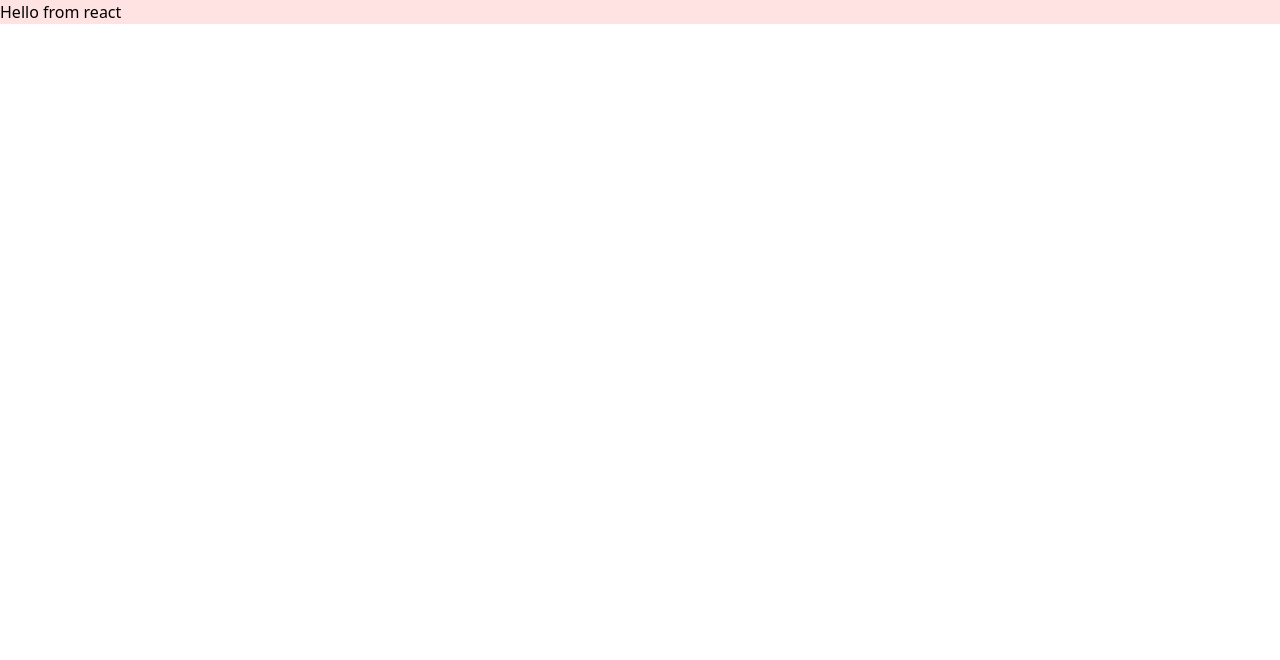
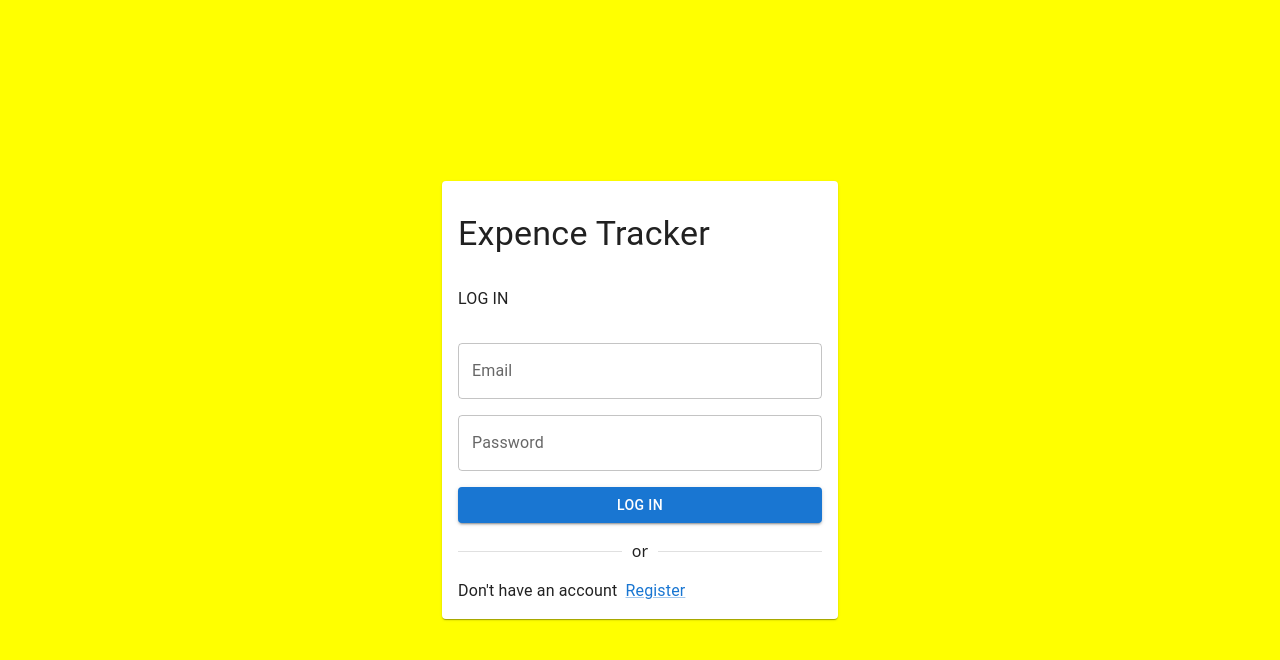
Before and after one commit to xaosmaker/expenseTracker, a React (Vite) app in the folder client/: page /login in a window 1280 px wide. Shown: the top 660 px of the page. Built offline with nearby package versions, Linux system fonts and the light colour scheme.

Commit message:
add router and continue with make the login reg form

```diff
--- a/client/package.json
+++ b/client/package.json
@@ -13,6 +13,7 @@
     "@emotion/react": "^11.14.0",
     "@emotion/styled": "^11.14.1",
     "@fontsource/roboto": "^5.2.6",
+    "@hookform/resolvers": "^5.1.1",
     "@mui/icons-material": "^7.2.0",
     "@mui/material": "^7.2.0",
     "@tailwindcss/vite": "^4.1.11",
--- a/client/src/App.tsx
+++ b/client/src/App.tsx
@@ -1,6 +1,10 @@
+import { RouterProvider } from "react-router-dom"
+import { router } from "./router/baseRoutes"
+
 function App() {
 
-  return <div className="bg-red-100">Hello from react</div>
+  return <RouterProvider router={router} />
+
 
 }
 
--- /dev/null
+++ b/client/src/components/LoginReg.tsx
@@ -0,0 +1,72 @@
+import Container from "@mui/material/Container"
+import Paper from "@mui/material/Paper"
+import Typography from "@mui/material/Typography"
+import Box from "@mui/material/Box"
+import TextField from "@mui/material/TextField"
+import Stack from "@mui/material/Stack"
+import Button from "@mui/material/Button"
+import Divider from "@mui/material/Divider"
+import { NavLink, useLocation } from "react-router-dom"
+import Link from "@mui/material/Link"
+import { z } from "zod/v4"
+import { useForm, type SubmitHandler } from "react-hook-form"
+import { zodResolver } from "@hookform/resolvers/zod"
+
+
+
+const regSchema = z.object({
+  email: z.email(),
+  password: z.string().min(8)
+})
+type Register = z.infer<typeof regSchema>
+
+export default function LoginReg() {
+
+  const onSubmit: SubmitHandler<Register> = (data) => {
+    console.log(data);
+
+  }
+
+  const { register, handleSubmit } = useForm<Register>({
+    resolver: zodResolver(regSchema)
+  })
+
+  const { pathname } = useLocation()
+  const isRegister = pathname === "/register"
+
+
+
+  return (
+    <Box sx={{ minHeight: "100vh", backgroundColor: "yellow", justifyContent: "center", alignContent: "center" }}>
+
+      <Container maxWidth="xs">
+        <Paper component={'form'} onSubmit={handleSubmit(onSubmit)} sx={{ p: 2 }}>
+          <Typography variant="h4" sx={{ my: 2 }}>Expence Tracker</Typography>
+          <Typography sx={{ my: 4, textTransform: "uppercase" }}>{isRegister ? "Register" : "Log in"}</Typography>
+
+          <Stack direction="column" gap={"1rem"}>
+
+            <TextField {...register("email")} variant="outlined" label="Email" type="email" name="email" />
+            <TextField {...register("password")} variant="outlined" label="Password" type="password" name="password" />
+
+            {isRegister && <TextField variant="outlined" label="Confirm Password" type="password" name="confirmPassword" />}
+
+            <Button type="submit" variant="contained">{isRegister ? "Register" : "Log in"}</Button>
+            <Divider>or</Divider>
+            <Typography >
+              {isRegister ? <>
+                Already have an account &nbsp;
+                < Link component={NavLink} to={"/login"}>Log in</Link>
+              </>
+                : <>
+                  Don't have an account &nbsp;
+                  <Link component={NavLink} to={"/register"}>Register</Link>
+                </>
+              }
+            </Typography>
+          </Stack>
+        </Paper>
+      </Container>
+    </Box >
+  )
+}
--- /dev/null
+++ b/client/src/router/baseRoutes.ts
@@ -0,0 +1,8 @@
+import { createBrowserRouter } from "react-router-dom"
+import LoginReg from "../components/LoginReg"
+
+
+export const router = createBrowserRouter([
+  { path: "/login", Component: LoginReg },
+  { path: "/register", Component: LoginReg }
+])
```
Also changed, not shown: 1 other file (tests, documents, lock files or other folders).
